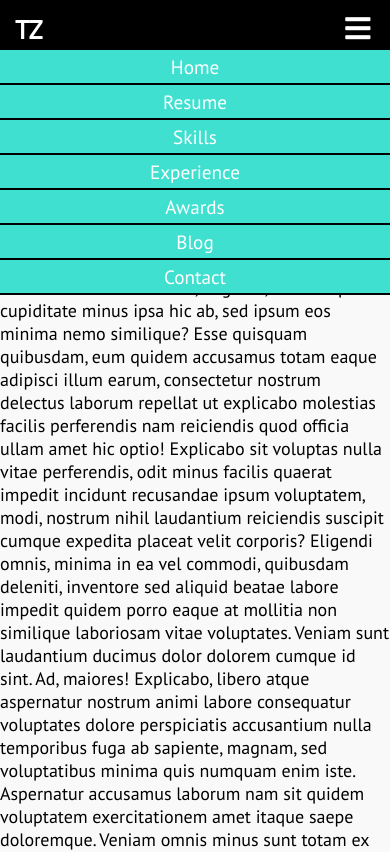
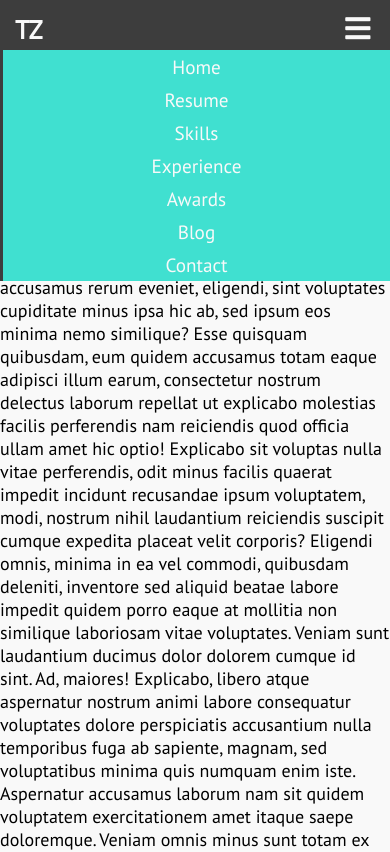
Before and after one commit to tzada8/troy-zada, a React (Create React App) app: page / in a window 390 px wide. Shown: the top 852 px of the page. Built offline with nearby package versions, Linux system fonts and the light colour scheme.

Commit message:
fixed colours to be constants

```diff
--- a/src/App.css
+++ b/src/App.css
@@ -3,7 +3,7 @@
    /* COLOURS */
    --BLACK: #000;
    --WHITE: #f9f9f9;
-   --DARK_GREY: #242424;
+   --GREY: #3d3d3d;
    --REG_BLUE: #0195d4;
    --DARK_BLUE: #004e7c;
 
--- a/src/components/Navbar.css
+++ b/src/components/Navbar.css
@@ -1,11 +1,11 @@
 /* GLOBAL VARIABLE FOR NUMBER OF ITEMS */
 :root {
    --NUM_OF_ITEMS: 7;
-   --NAV_MENU_SIZE: 245px;
+   --NAV_MENU_SIZE: 231px;
 }
 
 nav {
-   background: #35aef1;
+   background: red;
    position: fixed;
    display: flex;
    justify-content: center;
@@ -22,7 +22,7 @@ nav {
 }
 
 .navbar-logo {
-   color: white;
+   color: var(--WHITE);
    justify-self: start;
    margin-left: 15px;
    font-size: 2rem;
@@ -38,7 +38,7 @@ nav {
 }
 
 .nav-menu {
-   background: black;
+   background: var(--REG_BLUE);
    justify-content: center;
    text-align: center;
 }
@@ -51,7 +51,7 @@ nav {
    background: var(--REG_BLUE);
    padding-top: 4px;
    padding-bottom: 4px;
-   color: white;
+   color: var(--WHITE);
    font-weight: normal;
 }
 
@@ -64,7 +64,7 @@ nav {
 /* IF SCREEN IS MOBILE VERSION, THEN HAVE FOLLOWING STYLES */
 @media screen and (max-width: 960px) {
    nav {
-      background: black;
+      background: var(--GREY);
       width: 100vw;
    }
 
@@ -83,7 +83,7 @@ nav {
    }
 
    .menu-icon {
-      color: white;
+      color: var(--WHITE);
       position: absolute;
       display: block;
       top: 20%;
@@ -103,8 +103,10 @@ nav {
       top: 50px;
       right: 0;
       width: 30%;
-      height: var(--NAV_MENU_SIZE);
+      height: calc(var(--NAV_MENU_SIZE) + 3px);
       z-index: 998;
+      border-left: 3px solid var(--GREY);
+      border-bottom: 3px solid var(--GREY);
    }
 
    .nav-menu.active {
@@ -114,7 +116,7 @@ nav {
    }
 
    .nav-links {
-      background: green;
+      background: var(--REG_BLUE);
       display: block;
       text-align: right;
       padding-right: 18%;
```
